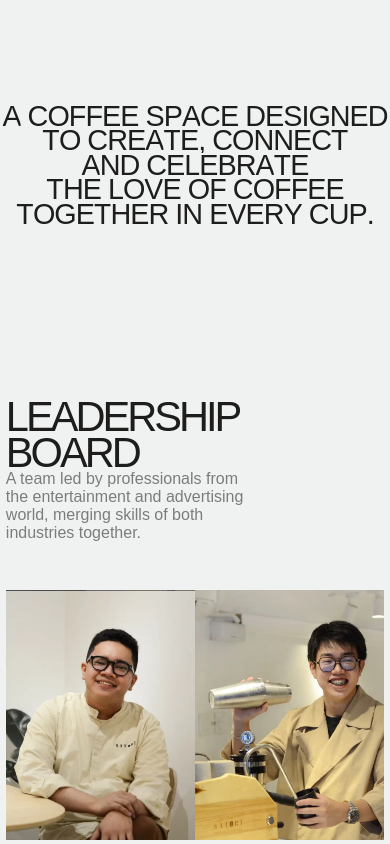
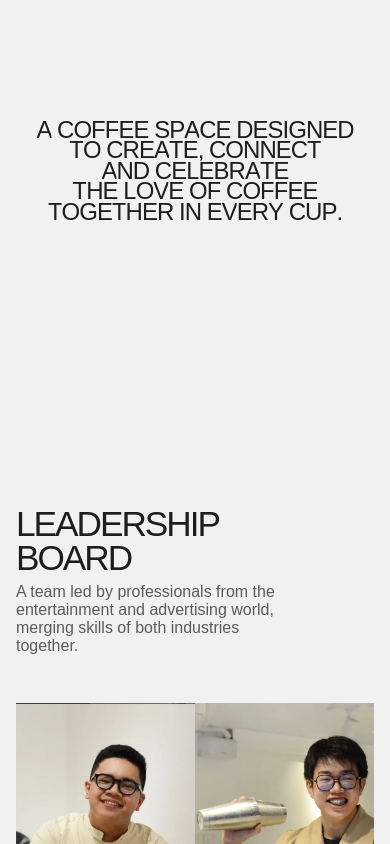
Before and after one commit to Bancantcode/satori-nextjs, a Next.js app: page /feature in a window 390 px wide. Shown: the part 740-1584 px from the top of the page. Built offline with nearby package versions, Linux system fonts and the light colour scheme.

Commit message:
updated responsive feature

```diff
--- a/src/components/Feature/Doing/index.jsx
+++ b/src/components/Feature/Doing/index.jsx
@@ -12,23 +12,23 @@ gsap.registerPlugin(ScrollTrigger);
 function Doing() {
   const container = useRef(null);
 
-  useLayoutEffect(() => {
-    const context = gsap.context(() => {
+  // useLayoutEffect(() => {
+  //   const context = gsap.context(() => {
 
-      const tl = gsap.timeline({
-        scrollTrigger: {
-          trigger: container.current,
-          start: "top bottom",
-          end: "+=900 bottom",
-          scrub: true,
-        }
-      })
+  //     const tl = gsap.timeline({
+  //       scrollTrigger: {
+  //         trigger: container.current,
+  //         start: "top bottom",
+  //         end: "+=900 bottom",
+  //         scrub: true,
+  //       }
+  //     })
 
-      tl.to(container.current, { y: -350 })
-    })
+  //     tl.to(container.current, { y: -350 })
+  //   })
 
-    return () => context.revert();
-  }, []);
+  //   return () => context.revert();
+  // }, []);
 
   return (
     <main className={styles.container} ref={container}>
--- a/src/components/Feature/Infographic/index.jsx
+++ b/src/components/Feature/Infographic/index.jsx
@@ -6,9 +6,9 @@ import Satori from '/public/images/satori-entrance.webp'
 
 export default function Infographic() {
   return (
-    <div className={styles.container}>
+    <section className={styles.container}>
         <Image className={styles.infograph} src={Infograph} alt="infographic"/>
         <Image className={styles.satori} src={Satori} alt="Satori" />
-    </div>
+    </section>
   )
 }
--- a/src/components/Feature/Landing/index.jsx
+++ b/src/components/Feature/Landing/index.jsx
@@ -53,7 +53,7 @@ function Landing() {
   }, []);
 
   return (
-    <div className={styles.container}>
+    <section className={styles.container}>
       <div ref={titleRef} className={styles.title}>
         <span className={styles.title__span}>Within our community</span><br />
         <span className={styles.title__span}>Each coffee</span><br />
@@ -64,7 +64,7 @@ function Landing() {
           Leveraging a blend of expertise and a personal passion for high-quality coffee, Satori strives to elevate every customer experience and enhance the appreciation of specialty coffee.
         </p>
       </div>
-    </div>
+    </section>
   );
 }
 
--- a/src/components/Feature/Landing/style.module.scss
+++ b/src/components/Feature/Landing/style.module.scss
@@ -87,7 +87,7 @@
     .container {
         margin: 200px 0 220px 0;
         height: 50vh;
-        padding: 1.8em;
+        padding: 1.6em;
 
         .title {
             font-size: 4em;
@@ -116,6 +116,7 @@
     .container {
         margin-top: 80px;
         padding: 1.8em;
+        max-width: 1980px;
         .title {
             font-size: 6em;
             margin-bottom: 1em;
@@ -144,8 +145,10 @@
 @media only screen and (min-width: 1921px) {
     .container {
         height: 95vh;
+        padding: 2.8em;
+        max-width: 2560px;
         .title {
-            font-size: 8.5em;
+            font-size: 8em;
             span {
                 &:nth-of-type(2) {
                     text-align: left;
@@ -154,7 +157,7 @@
             }
         }
         .description {
-            font-size: 1.5em;
+            font-size: 1.8em;
         }
     }
 }
--- a/src/components/Feature/Leadership/index.jsx
+++ b/src/components/Feature/Leadership/index.jsx
@@ -12,7 +12,7 @@ const content = [
   {},
   { src: Leadership4, alt: "Leadership1", name: "Yuri Brunet", role: "Co-Founder" },
   { src: Leadership1, alt: "Leadership2", name: "Amber Brunet", role: "Barista" },
-  { src: Leadership2, alt: "Leadership4", name: "Tom Brunet", role: "Co-Founder" },
+  { src: Leadership2, alt: "Leadership4", name: "Maximiliam Yarz", role: "Co-Founder" },
   { src: Leadership6, alt: "Leadership5", name: "Ambroise Soule", role: "Barista" },
   { src: Leadership3, alt: "Leadership6", name: "Lily Traverse", role: "Co-Founder" },
   {},
@@ -22,7 +22,7 @@ const content = [
 function Leadership() {
 
   return (
-    <div className={styles.container}>
+    <section className={styles.container}>
       <div className={styles.title}>
         <span>Leadership</span>
         <span>Board</span>
@@ -43,7 +43,7 @@ function Leadership() {
           </div>
         ))}
       </div>
-    </div>
+    </section>
   );
 }
 
--- a/src/components/Feature/Leadership/style.module.scss
+++ b/src/components/Feature/Leadership/style.module.scss
@@ -1,19 +1,16 @@
 .container {
-    // position: relative;
-    width: 97%;
-    margin: auto;
-
     .title {
         color: #1D1D1B;
         font-family: 'Neue Montreal', sans-serif;
         text-transform: uppercase;
         display: flex;
-        line-height: 85%;
-        letter-spacing: -3px;
+        line-height: 95%;
+        letter-spacing: -2px;
+        margin-bottom: .25em;
     }
 
     .description {
-        color: #7C7C7C;
+        color: #5C5A5A;
         font-family: 'Neue Montreal', sans-serif;
         font-size: 1em;
         margin-bottom: 3em;
@@ -21,14 +18,15 @@
 
     .leadership__container {
         display: grid;
-
         .leadership__item {
-            margin-bottom: 2em;
+            margin-bottom: 3em;
 
             .leadership__image {
                 width: 100%;
+                height: auto;
                 object-fit: cover;
                 margin-bottom: 0.5em;
+                aspect-ratio: 2 / 3;
             }
 
             .leadership__name {
@@ -51,15 +49,14 @@
 // Mobile
 @media only screen and (max-width: 767px) {
     .container {
+        padding: 1em;
         .title {
             flex-direction: column;
-            font-size: 2.6em;
+            font-size: 2.2em;
         }
-
         .description {
-            width: 68%;
+            width: 75%;
         }
-
         .leadership__container {
             grid-template-columns: 50% 50%;
 
@@ -71,10 +68,6 @@
                 &:nth-of-type(8) {
                     grid-row: 6;
                 }
-
-                .leadership__image {
-                    height: 250px;
-                }
             }
         }
     }
@@ -83,15 +76,14 @@
 // Tablet
 @media only screen and (min-width: 768px) and (max-width: 1024px) {
     .container {
+        padding: 1.6em;
         .title {
             flex-direction: column;
-            font-size: 3em;
+            font-size: 2.8em;
         }
-
         .description {
             width: 55%;
         }
-
         .leadership__container {
             grid-template-columns: 50% 50%;
 
@@ -103,10 +95,6 @@
                 &:nth-of-type(8) {
                     grid-row: 6;
                 }
-
-                .leadership__image {
-                    height: 450px;
-                }
             }
         }
     }
@@ -115,28 +103,22 @@
 // Desktop
 @media only screen and (min-width: 1024px) and (max-width: 1567px) {
     .container {
+        padding: 1.6em;
         .title {
             justify-content: space-between;
-            font-size: 4.5em;
+            font-size: 3.6em;
         }
-
         .description {
             width: 70%;
-            font-size: 1.6em;
+            font-size: 1.4em;
         }
-
         .leadership__container {
             grid-template-columns: 50% 50%;
 
             .leadership__item {
-                .leadership__image {
-                    height: 650px;
-                }
-
                 .leadership__name {
                     font-size: 1.4em;
                 }
-
                 .leadership__role {
                     font-size: 1.4em;
                 }
@@ -147,25 +129,17 @@
 
 @media only screen and (min-width: 1567px) {
     .container {
+        padding: 1.6em;
         .title {
             justify-content: space-between;
             font-size: 5em;
         }
-
         .description {
             width: 30%;
             font-size: 1.25em;
         }
-
         .leadership__container {
             grid-template-columns: 25% 25% 25% 25%;
-            // grid-template-columns: 50% 50%;
-
-            .leadership__item {
-                .leadership__image {
-                    height: 550px;
-                }
-            }
         }
     }
 }
@@ -173,6 +147,8 @@
 // 2560 x 1440 (large desktop)
 @media only screen and (min-width: 1921px) {
     .container {
+        padding: 2em;
+        max-width: 2560px;
         .title {
             justify-content: space-between;
             font-size: 6.5em;
@@ -185,10 +161,6 @@
 
         .leadership__container {
             .leadership__item {
-                .leadership__image {
-                    height: 750px;
-                }
-
                 .leadership__name, .leadership__role {
                     font-size: 1.5em;
                 }
--- a/src/components/Feature/Parallax/index.jsx
+++ b/src/components/Feature/Parallax/index.jsx
@@ -19,7 +19,7 @@ export default function Parallax() {
   const sentences = [sentence1, sentence2, sentence3, sentence4, sentence5];
 
   return (
-    <div ref={container} className={styles.container}>
+    <section ref={container} className={styles.container}>
       <div className={styles.parallax}>
         {sentences.map((sentence, index) => (
           <motion.div key={index} className={styles.sentence}>
@@ -37,6 +37,6 @@ export default function Parallax() {
           </motion.div>
         ))}
       </div>
-    </div>
+    </section>
   );
 }
--- a/src/components/Feature/Parallax/style.module.scss
+++ b/src/components/Feature/Parallax/style.module.scss
@@ -1,8 +1,7 @@
 .container {
-    // position: relative;
     display: flex;
     justify-content: center;
-
+    margin-bottom: 30vh;
     .parallax {
         display: flex;
         flex-direction: column;
@@ -27,9 +26,9 @@
 // Mobile
 @media only screen and (max-width: 767px) {
     .container {
-        height: 35vh;
+        padding: 1em;
         .parallax {
-            font-size: 1.8rem;
+            font-size: 1.5rem;
         }
     }
 }
@@ -37,7 +36,7 @@
 // Tablet
 @media only screen and (min-width: 768px) and (max-width: 1024px) {
     .container {
-        height: 35vh;
+        margin-top: 15%;
         .parallax {
             font-size: 3rem;
         }
@@ -48,16 +47,15 @@
 @media only screen and (min-width: 1024px) and (max-width: 1567px) {
     .container {
         .parallax {
-            font-size: 3.5rem;
+            font-size: 3.8rem;
         }
     }
 }
 
 @media only screen and (min-width: 1567px) {
     .container {
-        margin-bottom: 300px;
         .parallax {
-            font-size: 5.5rem;
+            font-size: 5rem;
         }
     }
 }
@@ -66,7 +64,7 @@
 @media only screen and (min-width: 1921px) {
     .container {
         .parallax {
-            font-size: 7.5rem;
+            font-size: 6.5rem;
         }
     }
 }
```
Also changed, not shown: src/components/Feature/Doing/style.module.scss (+15 -3 lines), src/components/Feature/TopPicked/index.jsx (+32 -1 lines), src/components/Feature/TopPicked/style.module.scss (+13 -30 lines).
